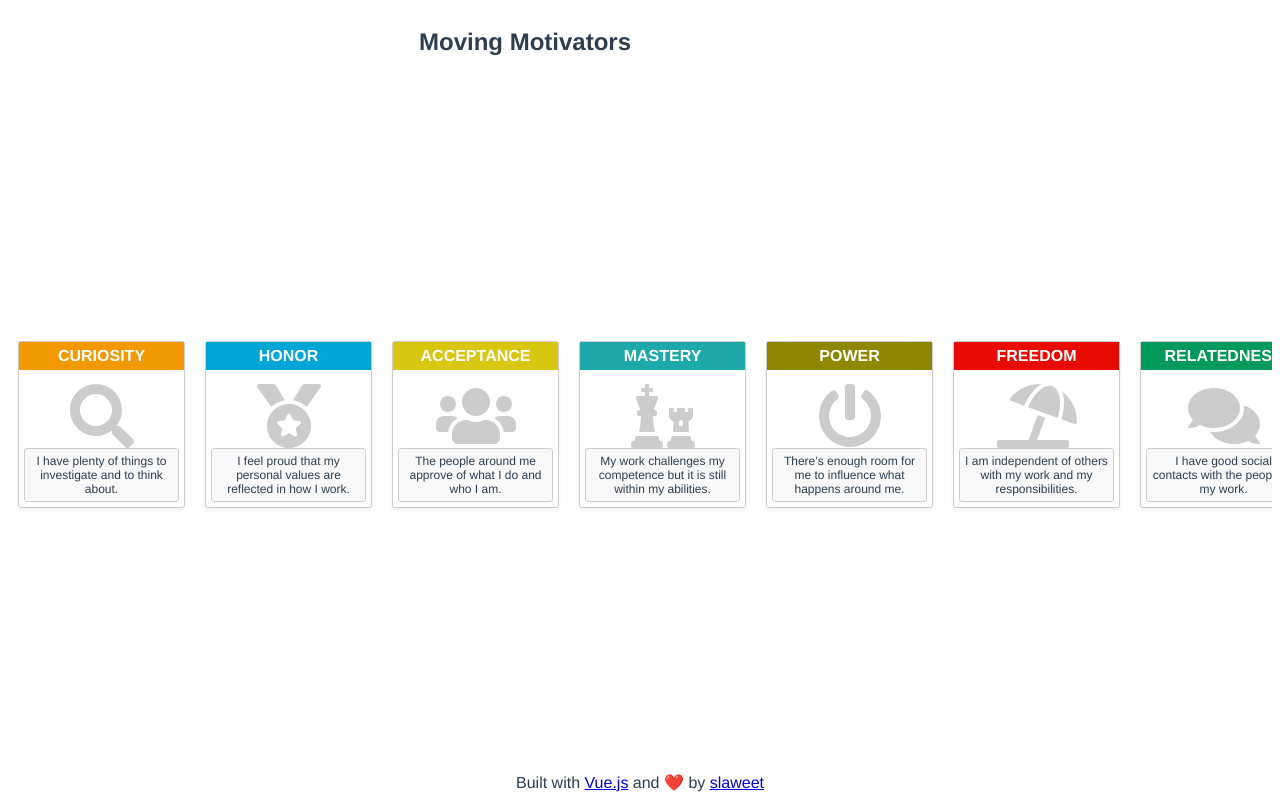
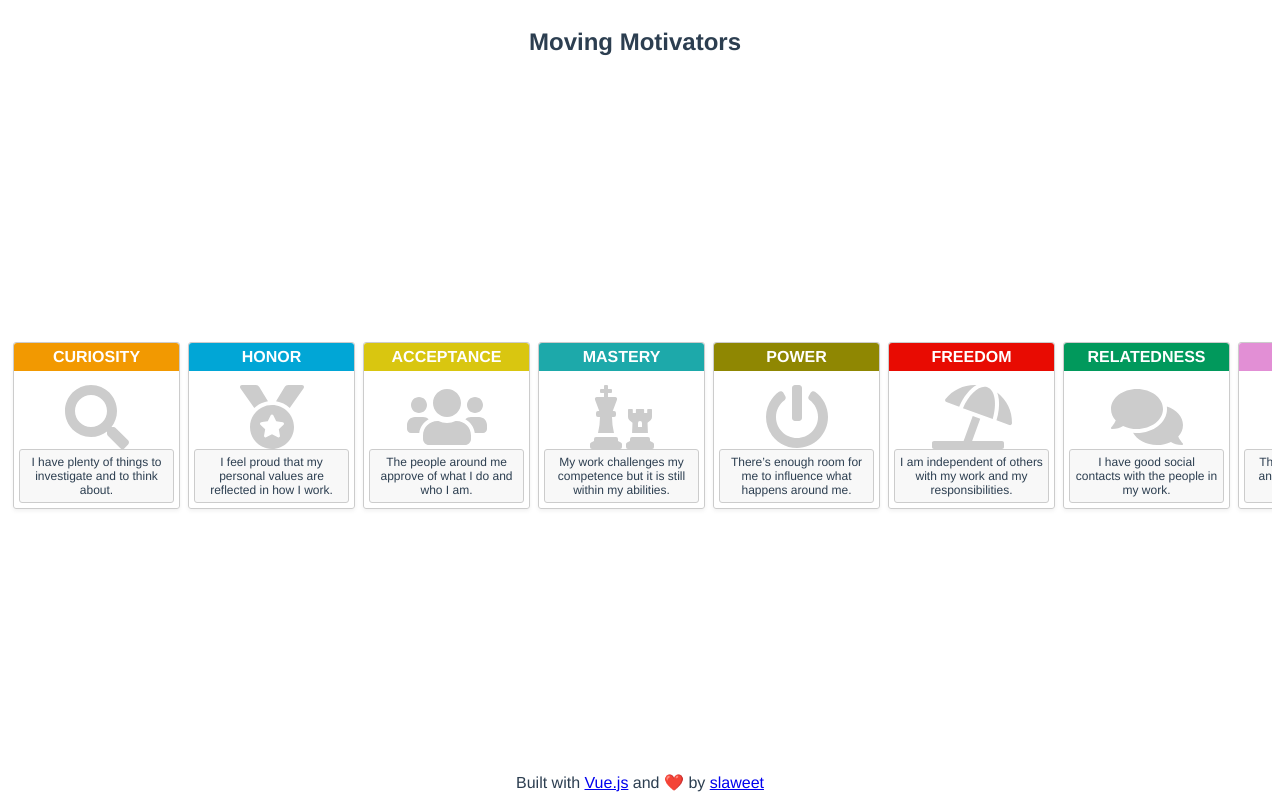
Before and after one commit to slaweet/moving-motivators, a Vue app: page / in a window 1280 px wide. Built offline with nearby package versions, Linux system fonts and the light colour scheme.

Commit message:
🚧 WIP

```diff
--- a/src/components/Cards.vue
+++ b/src/components/Cards.vue
@@ -1,12 +1,28 @@
 <template>
   <div class="cards">
     <div v-for="card in cards" :key="card.name">
-      <span class="card">
+      <span :class="{
+          'slot': true,
+          'dragover': card.name === dropSlot,
+        }"
+        @drop="handleDrop(card)"
+        @dragover="allowDrop"
+        @dragenter="dragenter(card)"
+        @dragleave="dragleave">
+        <span :class="{
+            'card': true,
+            'dragged': card.name === draggedCard,
+            'invisible': card.name === invisibleCard,
+          }"
+          draggable="true"
+          @dragstart="handleDragStart(card)"
+          @dragend="handleDragEnd">
           <span class="name" :style="{'background': card.color}">{{card.name}}</span>
           <span class="icon">
             <font-awesome-icon :icon="card.icon" size="4x" :style="{ color: '#cccccc' }" />
           </span>
           <span class="description">{{card.description}}</span>
+        </span>
       </span>
     </div>
   </div>
@@ -22,6 +38,43 @@ import { Card } from '../types';
 })
 export default class Cards extends Vue {
   @Prop() cards:Card[];
+
+  draggedCard:string='';
+
+  invisibleCard:string='';
+
+  dropSlot:string='';
+
+  handleDragStart(card:Card) {
+    this.draggedCard = card.name;
+    setTimeout(() => { this.invisibleCard = card.name; }, 0);
+  }
+
+
+  handleDragEnd() {
+    this.draggedCard = '';
+    this.invisibleCard = '';
+  }
+
+  handleDrop(card:Card) {
+    console.log('dddop', card.name, this.draggedCard, this.dropSlot);
+    this.draggedCard = '';
+    this.invisibleCard = '';
+    this.dropSlot = '';
+  }
+
+  // eslint-disable-next-line class-methods-use-this
+  allowDrop(ev:any) {
+    ev.preventDefault();
+  }
+
+  dragenter(card:Card) {
+    this.dropSlot = card.name;
+  }
+
+  dragleave() {
+    this.dropSlot = '';
+  }
 }
 </script>
 
@@ -36,33 +89,55 @@ export default class Cards extends Vue {
   height: 80vh;
 }
 
-.card {
+.slot {
   display: block;
   width: 165px;
   height: 165px;
+  margin: 5px;
+  border-radius: 3px;
+
+  &.dragover {
+    background: #f8f8f8;
+
+    & .card {
+      display: none;
+    }
+  }
+
+  & .card {
+    display: block;
+    width: 100%;
+    height: 100%;
     border: 1px solid #cccccc;
     border-radius: 3px;
-  margin: 10px;
     display: flex;
     flex-direction: column;
     justify-content: space-between;
     box-shadow:rgba(6, 6, 6, 0.06) 0px 2px 4px 0px;
     cursor: pointer;
+
+    &.dragged {
+      transform: ratate(10deg);
     }
 
-.name {
+    &.invisible {
+      display: none;
+    }
+
+    & .name {
       color: white;
       background: #cccccc;
       padding: 5px;
       font-weight: bold;
       text-transform: uppercase;
+      border-radius: 3px 3px 0 0;
     }
 
-.icon {
+    & .icon {
       margin-bottom: -20px;
     }
 
-.description {
+    & .description {
       font-size: 12px;
       border: 1px solid #cccccc;
       border-radius: 3px;
@@ -70,4 +145,6 @@ export default class Cards extends Vue {
       padding: 5px;
       background: #f8f8f8;
     }
+  }
+}
 </style>
--- a/src/components/MovingMotivators.vue
+++ b/src/components/MovingMotivators.vue
@@ -44,7 +44,6 @@ export default class MovingMotivators extends Vue {
 
 .controls {
   display: flex;
-  width: 442px;
   justify-content: space-between;
   align-items: center;
 }
```
Lines whose indentation alone changed are shown as unchanged.
